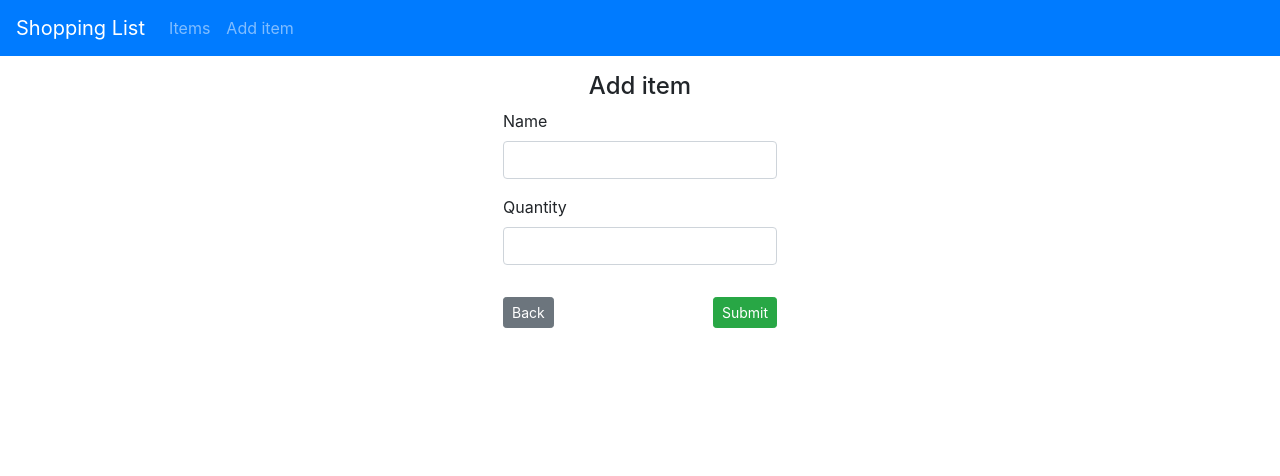
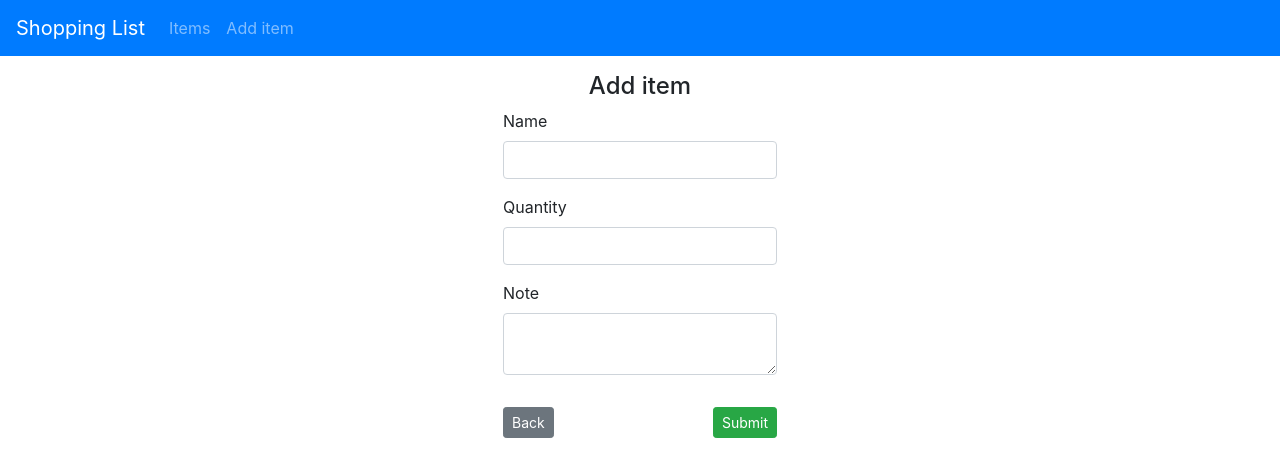
Before and after one commit to clevaill/shopping-list, an Angular app in the folder shopping-list/: page /add in a window 1280 px wide. Shown: the top 476 px of the page. Built offline with nearby package versions, Linux system fonts and the light colour scheme.

Commit message:
Add input for the note optional

```diff
--- a/shopping-list/src/app/components/add-item/add-item.component.html
+++ b/shopping-list/src/app/components/add-item/add-item.component.html
@@ -33,6 +33,16 @@
           The quantity field is required
         </div>
       </div>
+
+      <div class="form-group">
+        <label for="note">Note</label>
+        <textarea
+          class="form-control"
+          id="note"
+          [(ngModel)]="item.note"
+          name="note"
+        ></textarea>
+      </div>
       <div class="button">
         <button class="mt-3 btn btn-sm btn-secondary" (click)="backClicked()">
           Back
--- a/shopping-list/src/app/components/add-item/add-item.component.ts
+++ b/shopping-list/src/app/components/add-item/add-item.component.ts
@@ -12,6 +12,7 @@
   item = {
     name: '',
     quantity: '',
+    note: '',
     taked: false
   };
 
@@ -34,6 +35,7 @@
     const data = {
       name: this.item.name,
       quantity: this.item.quantity,
+      note: this.item.note,
       taked: this.item.taked
     };
     if (data.name === '') {
--- a/shopping-list/src/app/components/shopping-details/shopping-details.component.html
+++ b/shopping-list/src/app/components/shopping-details/shopping-details.component.html
@@ -30,8 +30,22 @@
           name="quantity"
         />
       </div>
+      <div class="form-group">
+        <label for="note">Note</label>
+        <textarea
+          class="form-control"
+          id="note"
+          [(ngModel)]="currentItem.note"
+          name="note"
+        ></textarea>
+      </div>
       <div class="form-check">
-        <input type="checkbox" class="form-check-input" id="taked" [(ngModel)]="currentItem.taked">
+        <input
+          type="checkbox"
+          class="form-check-input"
+          id="taked"
+          [(ngModel)]="currentItem.taked"
+        />
         <label class="form-check-label" for="taked">Item check</label>
       </div>
     </div>
--- a/shopping-list/src/app/components/shopping-details/shopping-details.component.ts
+++ b/shopping-list/src/app/components/shopping-details/shopping-details.component.ts
@@ -43,6 +43,7 @@
     const data = {
       name: this.currentItem.name,
       quantity: this.currentItem.quantity,
+      note: this.currentItem.note,
       taked: this.currentItem.taked
     };
     this.shoppingService.updateItem(this.currentItem._id, data).subscribe(
```
Also changed, not shown: 1 other file (tests, documents, lock files or other folders).
